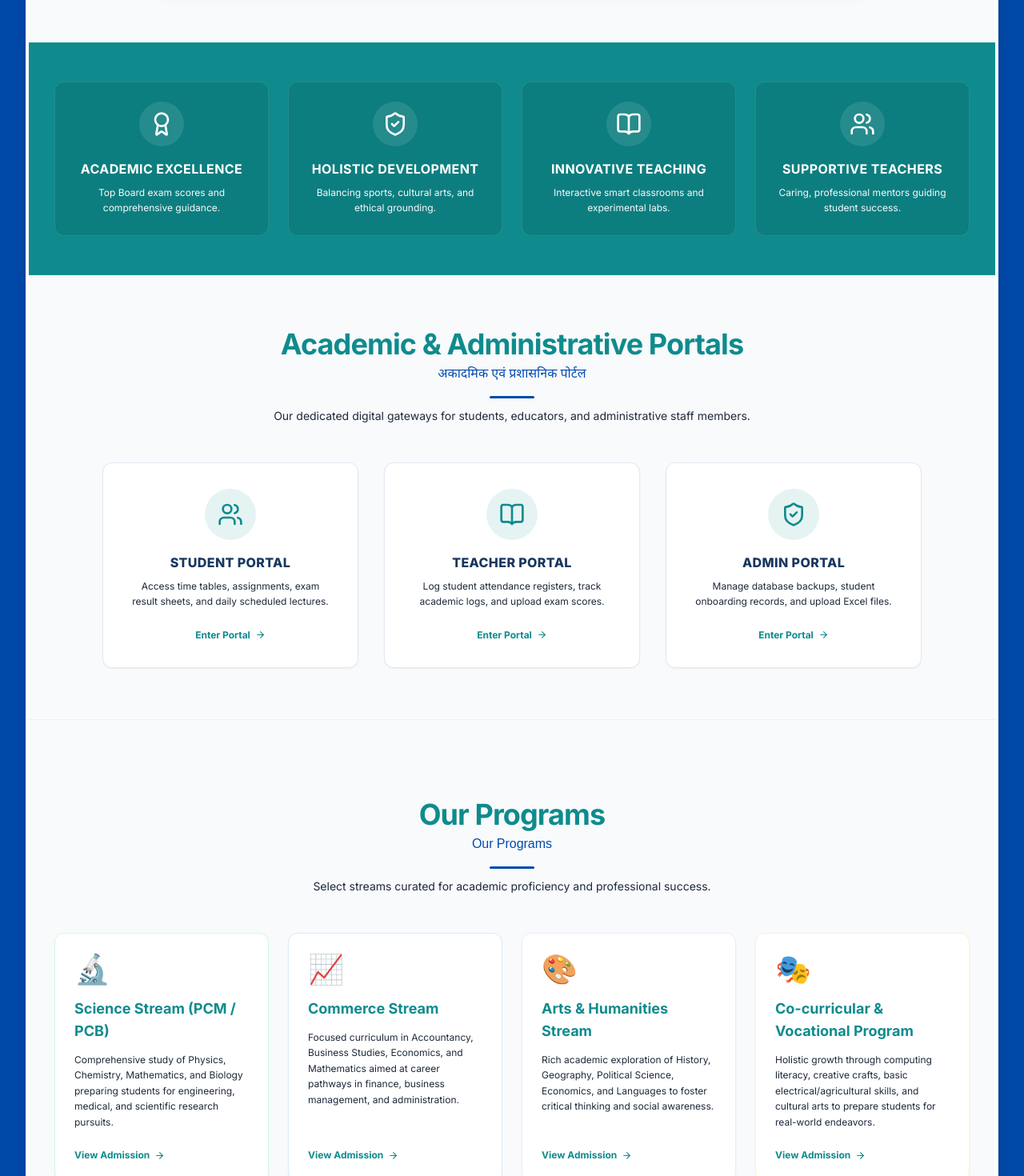
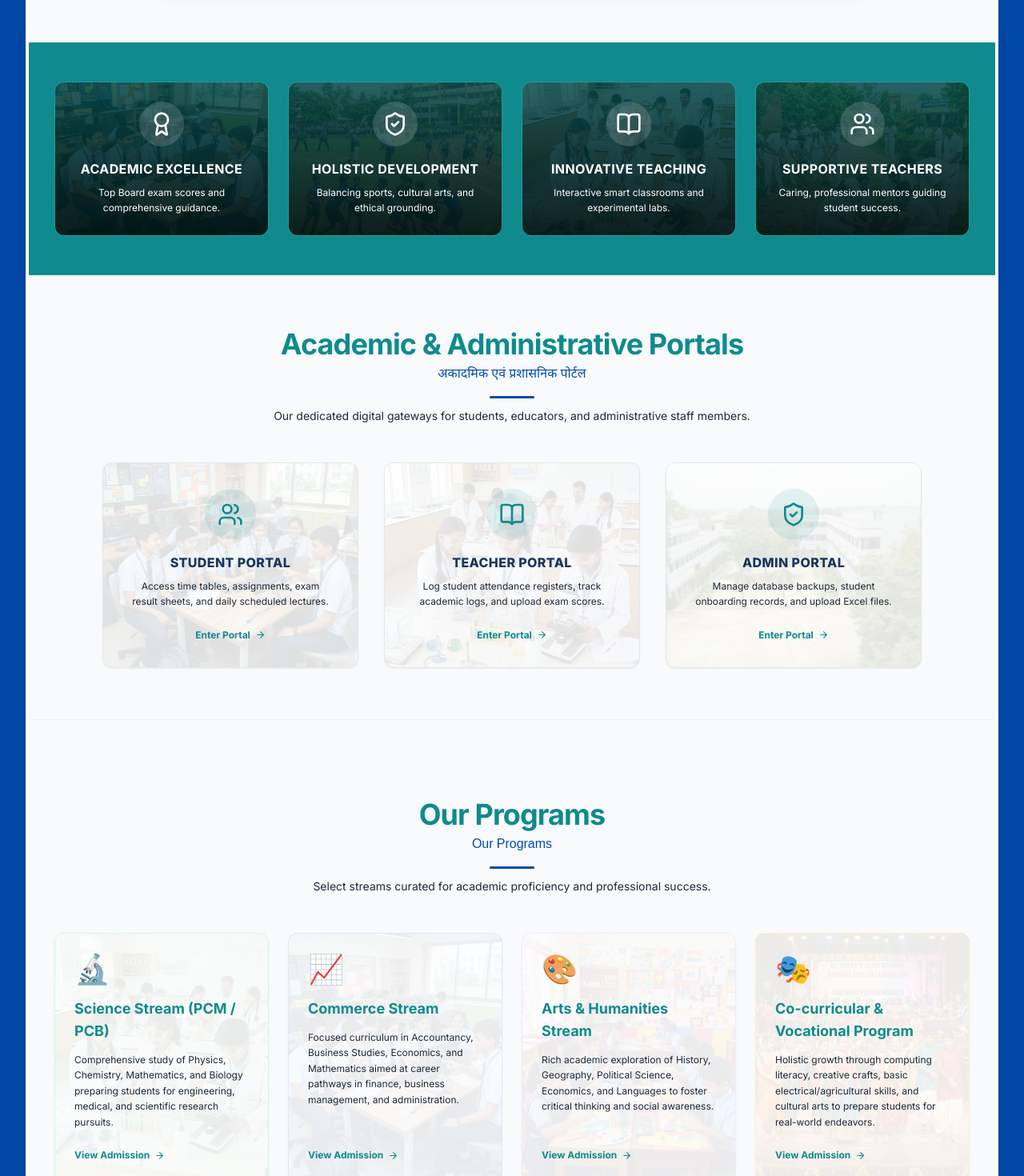
Before and after one commit to Vision-creator-999/school-demo-web, a React (Vite) app: page / in a window 1280 px wide. Shown: the part 1160-2630 px from the top of the page at 80% size. Built offline with nearby package versions, Linux system fonts and the light colour scheme.

Commit message:
feat: white nav text, bg images on feature/portal/program cards, teacher photo avatars

```diff
--- a/src/data/mockData.ts
+++ b/src/data/mockData.ts
@@ -36,6 +36,7 @@ export interface Program {
   descHi: string;
   emoji: string;
   bgClass: string;
+  image?: string;
 }
 
 export interface Activity {
@@ -55,6 +56,7 @@ export interface Teacher {
   roleHi: string;
   circleColor: string; // yellow, blue, gray, purple, orange color mappings
   initials: string;
+  image?: string;
 }
 
 export interface UpcomingEvent {
@@ -223,7 +225,8 @@ export const programsData: Program[] = [
     descEn: 'Comprehensive study of Physics, Chemistry, Mathematics, and Biology preparing students for engineering, medical, and scientific research pursuits.',
     descHi: 'भौतिक विज्ञान, रसायन विज्ञान, गणित और जीव विज्ञान का व्यापक अध्ययन, जो छात्रों को इंजीनियरिंग, मेडिकल और वैज्ञानिक अनुसंधान के लिए तैयार करता है।',
     emoji: '🔬',
-    bgClass: 'bg-emerald-50 border-emerald-100 hover:border-emerald-300'
+    bgClass: 'bg-emerald-50 border-emerald-100 hover:border-emerald-300',
+    image: '/activity_science.png'
   },
   {
     id: 'p2',
@@ -232,7 +235,8 @@ export const programsData: Program[] = [
     descEn: 'Focused curriculum in Accountancy, Business Studies, Economics, and Mathematics aimed at career pathways in finance, business management, and administration.',
     descHi: 'लेखाशास्त्र, व्यावसायिक अध्ययन, अर्थशास्त्र और गणित में केंद्रित पाठ्यक्रम, जिसका उद्देश्य वित्त, व्यवसाय प्रबंधन और प्रशासन में करियर बनाना है।',
     emoji: '📈',
-    bgClass: 'bg-blue-50 border-blue-100 hover:border-blue-300'
+    bgClass: 'bg-blue-50 border-blue-100 hover:border-blue-300',
+    image: '/students_activities.png'
   },
   {
     id: 'p3',
@@ -241,7 +245,8 @@ export const programsData: Program[] = [
     descEn: 'Rich academic exploration of History, Geography, Political Science, Economics, and Languages to foster critical thinking and social awareness.',
     descHi: 'इतिहास, भूगोल, राजनीति विज्ञान, अर्थशास्त्र और भाषाओं का समृद्ध शैक्षणिक अध्ययन, जो आलोचनात्मक सोच और सामाजिक जागरूकता को बढ़ावा देता है।',
     emoji: '🎨',
-    bgClass: 'bg-purple-50 border-purple-100 hover:border-purple-300'
+    bgClass: 'bg-purple-50 border-purple-100 hover:border-purple-300',
+    image: '/activity_arts.png'
   },
   {
     id: 'p4',
@@ -250,7 +255,8 @@ export const programsData: Program[] = [
     descEn: 'Holistic growth through computing literacy, creative crafts, basic electrical/agricultural skills, and cultural arts to prepare students for real-world endeavors.',
     descHi: 'कंप्यूटिंग साक्षरता, रचनात्मक शिल्प, बुनियादी इलेक्ट्रिकल/कृषि कौशल और सांस्कृतिक कलाओं के माध्यम से सर्वांगीण विकास ताकि छात्रों को व्यावहारिक जीवन के लिए तैयार किया जा सके।',
     emoji: '🎭',
-    bgClass: 'bg-amber-50 border-amber-100 hover:border-amber-300'
+    bgClass: 'bg-amber-50 border-amber-100 hover:border-amber-300',
+    image: '/activity_cultural.png'
   }
 ];
 
@@ -315,7 +321,8 @@ export const teachersData: Teacher[] = [
     roleEn: 'Senior Lecturer, Biology',
     roleHi: 'वरिष्ठ प्रवक्ता, जीव विज्ञान',
     circleColor: 'bg-blue-100 text-blue-700',
-    initials: 'SR'
+    initials: 'SR',
+    image: 'https://randomuser.me/api/portraits/women/44.jpg'
   },
   {
     id: 't2',
@@ -324,7 +331,8 @@ export const teachersData: Teacher[] = [
     roleEn: 'Lecturer, Mathematics',
     roleHi: 'प्रवक्ता, गणित',
     circleColor: 'bg-yellow-100 text-yellow-700',
-    initials: 'AS'
+    initials: 'AS',
+    image: 'https://randomuser.me/api/portraits/men/32.jpg'
   },
   {
     id: 't3',
@@ -333,7 +341,8 @@ export const teachersData: Teacher[] = [
     roleEn: 'Senior Faculty, Hindi & Sanskrit',
     roleHi: 'वरिष्ठ संकाय, हिंदी और संस्कृत',
     circleColor: 'bg-orange-100 text-orange-700',
-    initials: 'RV'
+    initials: 'RV',
+    image: 'https://randomuser.me/api/portraits/men/75.jpg'
   },
   {
     id: 't4',
@@ -342,7 +351,8 @@ export const teachersData: Teacher[] = [
     roleEn: 'Lecturer, Accountancy & Economics',
     roleHi: 'प्रवक्ता, लेखाशास्त्र और अर्थशास्त्र',
     circleColor: 'bg-purple-100 text-purple-700',
-    initials: 'PP'
+    initials: 'PP',
+    image: 'https://randomuser.me/api/portraits/women/68.jpg'
   },
   {
     id: 't5',
@@ -351,7 +361,8 @@ export const teachersData: Teacher[] = [
     roleEn: 'Lecturer, English Language',
     roleHi: 'प्रवक्ता, अंग्रेजी भाषा',
     circleColor: 'bg-gray-100 text-gray-700',
-    initials: 'DW'
+    initials: 'DW',
+    image: 'https://randomuser.me/api/portraits/men/52.jpg'
   }
 ];
 
--- a/src/pages/Home.tsx
+++ b/src/pages/Home.tsx
@@ -205,22 +205,33 @@ export const Home: React.FC = () => {
       <section className="bg-primary text-white py-12 border-t border-b border-white/5">
         <div className="max-w-7xl mx-auto px-4 sm:px-6 lg:px-8">
           <div className="grid grid-cols-1 sm:grid-cols-2 lg:grid-cols-4 gap-6">
-            {['academic', 'holistic', 'innovative', 'supportive'].map((featureKey, idx) => (
+            {['academic', 'holistic', 'innovative', 'supportive'].map((featureKey, idx) => {
+              const featureImages = ['/students_activities.png', '/activity_sports.png', '/activity_science.png', '/activity_community.png'];
+              return (
               <div
                 key={featureKey}
-                className="bg-primary-dark/40 border border-white/10 hover:border-accent/40 rounded-xl p-6 transition-all duration-300 flex flex-col items-center text-center group"
+                className="relative border border-white/10 hover:border-accent/40 rounded-xl p-6 transition-all duration-300 flex flex-col items-center text-center group overflow-hidden"
               >
-                <div className="mb-4 bg-white/10 p-3 rounded-full group-hover:bg-accent group-hover:text-primary transition-colors">
+                {/* Background Image */}
+                <img
+                  src={featureImages[idx]}
+                  alt=""
+                  className="absolute inset-0 w-full h-full object-cover opacity-25 group-hover:scale-105 transition-transform duration-500"
+                />
+                <div className="absolute inset-0 bg-gradient-to-t from-black/80 via-black/60 to-black/40 pointer-events-none" />
+
+                <div className="relative z-10 mb-4 bg-white/15 p-3 rounded-full group-hover:bg-accent group-hover:text-primary transition-colors">
                   {getFeatureIcon(idx)}
                 </div>
-                <h4 className={`text-base font-bold text-white mb-2 uppercase tracking-wide ${isHindi ? 'font-devanagari text-[15px]' : 'font-sans'}`}>
+                <h4 className={`relative z-10 text-base font-bold text-white mb-2 uppercase tracking-wide ${isHindi ? 'font-devanagari text-[15px]' : 'font-sans'}`}>
                   {t(`home.features.${featureKey}.title`)}
                 </h4>
-                <p className={`text-xs text-cream leading-relaxed ${isHindi ? 'font-devanagari text-[13.5px] leading-relaxed' : 'font-sans'}`}>
+                <p className={`relative z-10 text-xs text-white leading-relaxed ${isHindi ? 'font-devanagari text-[13.5px] leading-relaxed' : 'font-sans'}`}>
                   {t(`home.features.${featureKey}.desc`)}
                 </p>
               </div>
-            ))}
+              );
+            })}
           </div>
         </div>
       </section>
@@ -246,20 +257,22 @@ export const Home: React.FC = () => {
             {/* Student Portal Card */}
             <Link
               to="/portal/student"
-              className="bg-white hover:border-primary border border-slate-200 p-8 rounded-xl shadow-xs transition-all duration-300 group hover:-translate-y-1 flex flex-col items-center text-center cursor-pointer"
+              className="relative hover:border-primary border border-slate-200 p-8 rounded-xl shadow-xs transition-all duration-300 group hover:-translate-y-1 flex flex-col items-center text-center cursor-pointer overflow-hidden"
             >
-              <div className="bg-primary/10 text-primary p-4 rounded-full mb-4 group-hover:bg-primary group-hover:text-cream transition-colors">
+              <img src="/students_activities.png" alt="" className="absolute inset-0 w-full h-full object-cover opacity-40" />
+              <div className="absolute inset-0 bg-white/70 pointer-events-none" />
+              <div className="relative z-10 bg-primary/10 text-primary p-4 rounded-full mb-4 group-hover:bg-primary group-hover:text-cream transition-colors">
                 <Users size={32} />
               </div>
-              <h4 className="text-base font-extrabold text-secondary mb-2 uppercase tracking-wide group-hover:text-primary transition-colors">
+              <h4 className="relative z-10 text-base font-extrabold text-secondary mb-2 uppercase tracking-wide group-hover:text-primary transition-colors">
                 {isHindi ? 'छात्र पोर्टल' : 'Student Portal'}
               </h4>
-              <p className="text-xs text-heading leading-relaxed mb-6">
+              <p className="relative z-10 text-xs text-heading leading-relaxed mb-6">
                 {isHindi
                   ? 'समय सारणी, गृहकार्य असाइनमेंट, परीक्षा परिणाम और दैनिक व्याख्यान विवरण देखें।'
                   : 'Access time tables, assignments, exam result sheets, and daily scheduled lectures.'}
               </p>
-              <span className="text-xs font-bold text-primary group-hover:underline flex items-center gap-1.5 mt-auto">
+              <span className="relative z-10 text-xs font-bold text-primary group-hover:underline flex items-center gap-1.5 mt-auto">
                 {isHindi ? 'पोर्टल खोलें' : 'Enter Portal'} <ArrowRight size={13} />
               </span>
             </Link>
@@ -267,20 +280,22 @@ export const Home: React.FC = () => {
             {/* Teacher Portal Card */}
             <Link
               to="/portal/teacher"
-              className="bg-white hover:border-primary border border-slate-200 p-8 rounded-xl shadow-xs transition-all duration-300 group hover:-translate-y-1 flex flex-col items-center text-center cursor-pointer"
+              className="relative hover:border-primary border border-slate-200 p-8 rounded-xl shadow-xs transition-all duration-300 group hover:-translate-y-1 flex flex-col items-center text-center cursor-pointer overflow-hidden"
             >
-              <div className="bg-primary/10 text-primary p-4 rounded-full mb-4 group-hover:bg-primary group-hover:text-cream transition-colors">
+              <img src="/activity_science.png" alt="" className="absolute inset-0 w-full h-full object-cover opacity-40" />
+              <div className="absolute inset-0 bg-white/70 pointer-events-none" />
+              <div className="relative z-10 bg-primary/10 text-primary p-4 rounded-full mb-4 group-hover:bg-primary group-hover:text-cream transition-colors">
                 <BookOpen size={32} />
               </div>
-              <h4 className="text-base font-extrabold text-secondary mb-2 uppercase tracking-wide group-hover:text-primary transition-colors">
+              <h4 className="relative z-10 text-base font-extrabold text-secondary mb-2 uppercase tracking-wide group-hover:text-primary transition-colors">
                 {isHindi ? 'शिक्षक पोर्टल' : 'Teacher Portal'}
               </h4>
-              <p className="text-xs text-heading leading-relaxed mb-6">
+              <p className="relative z-10 text-xs text-heading leading-relaxed mb-6">
                 {isHindi
                   ? 'कक्षावार छात्र उपस्थिति अंकित करें, दैनिक लॉग दर्ज करें और अंक अपलोड करें।'
                   : 'Log student attendance registers, track academic logs, and upload exam scores.'}
               </p>
-              <span className="text-xs font-bold text-primary group-hover:underline flex items-center gap-1.5 mt-auto">
+              <span className="relative z-10 text-xs font-bold text-primary group-hover:underline flex items-center gap-1.5 mt-auto">
                 {isHindi ? 'पोर्टल खोलें' : 'Enter Portal'} <ArrowRight size={13} />
               </span>
             </Link>
@@ -288,20 +303,22 @@ export const Home: React.FC = () => {
             {/* Admin Portal Card */}
             <Link
               to="/portal/admin"
-              className="bg-white hover:border-primary border border-slate-200 p-8 rounded-xl shadow-xs transition-all duration-300 group hover:-translate-y-1 flex flex-col items-center text-center cursor-pointer"
+              className="relative hover:border-primary border border-slate-200 p-8 rounded-xl shadow-xs transition-all duration-300 group hover:-translate-y-1 flex flex-col items-center text-center cursor-pointer overflow-hidden"
             >
-              <div className="bg-primary/10 text-primary p-4 rounded-full mb-4 group-hover:bg-primary group-hover:text-cream transition-colors">
+              <img src="/school_campus.png" alt="" className="absolute inset-0 w-full h-full object-cover opacity-40" />
+              <div className="absolute inset-0 bg-white/70 pointer-events-none" />
+              <div className="relative z-10 bg-primary/10 text-primary p-4 rounded-full mb-4 group-hover:bg-primary group-hover:text-cream transition-colors">
                 <ShieldCheck size={32} />
               </div>
-              <h4 className="text-base font-extrabold text-secondary mb-2 uppercase tracking-wide group-hover:text-primary transition-colors">
+              <h4 className="relative z-10 text-base font-extrabold text-secondary mb-2 uppercase tracking-wide group-hover:text-primary transition-colors">
                 {isHindi ? 'प्रशासक पोर्टल' : 'Admin Portal'}
               </h4>
-              <p className="text-xs text-heading leading-relaxed mb-6">
+              <p className="relative z-10 text-xs text-heading leading-relaxed mb-6">
                 {isHindi
-                  ? 'छात्र-शिक्षक ऑनबोर्डिंग, डेटाबेस बैकअप और थोक एक्सेल शीट आयात का प्रबंधन करें।'
+                  ? 'छात्र-शिक्षक ऑनबोर्डिणग, डेटाबेस बैकअप और थोक एक्सेल शीट आयात का प्रबंधन करें।'
                   : 'Manage database backups, student onboarding records, and upload Excel files.'}
               </p>
-              <span className="text-xs font-bold text-primary group-hover:underline flex items-center gap-1.5 mt-auto">
+              <span className="relative z-10 text-xs font-bold text-primary group-hover:underline flex items-center gap-1.5 mt-auto">
                 {isHindi ? 'पोर्टल खोलें' : 'Enter Portal'} <ArrowRight size={13} />
               </span>
             </Link>
@@ -327,9 +344,15 @@ export const Home: React.FC = () => {
           {programsData.map((prog) => (
             <div
               key={prog.id}
-              className={`rounded-xl border p-6 shadow-xs flex flex-col justify-between hover:shadow-md transition-all duration-300 bg-white ${prog.bgClass}`}
+              className={`relative rounded-xl border p-6 shadow-xs flex flex-col justify-between hover:shadow-md transition-all duration-300 overflow-hidden group ${prog.bgClass}`}
             >
-              <div>
+              {prog.image && (
+                <>
+                  <img src={prog.image} alt="" className="absolute inset-0 w-full h-full object-cover opacity-30 group-hover:scale-105 transition-transform duration-500" />
+                  <div className="absolute inset-0 bg-white/75 pointer-events-none" />
+                </>
+              )}
+              <div className="relative z-10">
                 <span className="text-4xl mb-4 block" role="presentation">{prog.emoji}</span>
                 <h4 className={`text-lg font-bold text-primary mb-3 ${isHindi ? 'font-devanagari' : 'font-sans'}`}>
                   {isHindi ? prog.titleHi : prog.titleEn}
@@ -341,7 +364,7 @@ export const Home: React.FC = () => {
 
               <Link
                 to="/admissions"
-                className={`flex items-center gap-1.5 text-xs font-bold text-primary hover:text-accent transition-colors w-fit font-sans`}
+                className={`relative z-10 flex items-center gap-1.5 text-xs font-bold text-primary hover:text-accent transition-colors w-fit font-sans`}
               >
                 <span>{isHindi ? 'विवरण देखें' : 'View Admission'}</span>
                 <ArrowRight size={13} />
@@ -493,10 +516,18 @@ export const Home: React.FC = () => {
                 key={teach.id}
                 className="flex flex-col items-center p-4 bg-white rounded-xl border border-slate-200/40 shadow-2xs hover:shadow-sm transition-shadow duration-300"
               >
-                {/* Circular Avatar inside designated background color */}
-                <div className={`h-20 w-20 rounded-full border-2 flex items-center justify-center text-xl font-extrabold shadow-inner mb-4 select-none font-sans ${getTeacherBg(teach.circleColor)}`}>
-                  {teach.initials}
-                </div>
+                {/* Circular Avatar */}
+                {teach.image ? (
+                  <img
+                    src={teach.image}
+                    alt={teach.nameEn}
+                    className="h-20 w-20 rounded-full border-2 border-primary/20 object-cover shadow-md mb-4 select-none"
+                  />
+                ) : (
+                  <div className={`h-20 w-20 rounded-full border-2 flex items-center justify-center text-xl font-extrabold shadow-inner mb-4 select-none font-sans ${getTeacherBg(teach.circleColor)}`}>
+                    {teach.initials}
+                  </div>
+                )}
 
                 <h4 className={`text-sm font-bold text-secondary mb-1 ${isHindi ? 'font-devanagari' : 'font-sans'}`}>
                   {isHindi ? teach.nameHi : teach.nameEn}
```
Also changed, not shown: src/components/Header.tsx (+4 -4 lines).
